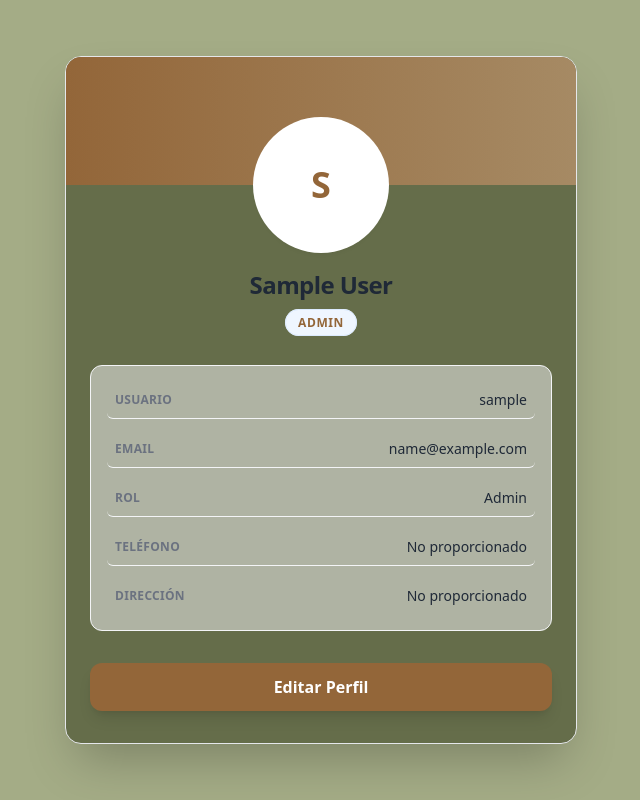
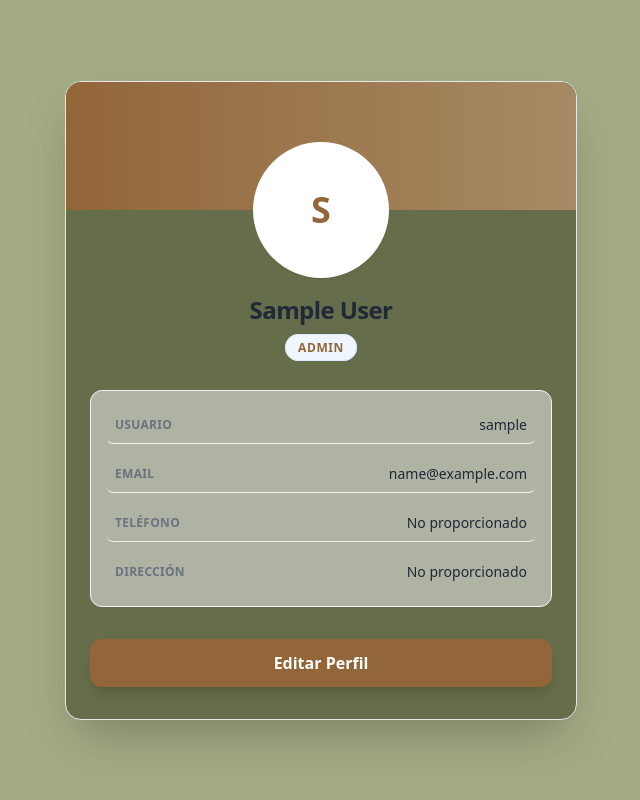
Before and after one commit to mapamu1993/SOLe_FRONT, a React (Vite) app: page /profile in a window 1280 px wide. Shown: the whole page, without its empty margins (319-959 px from the left). Built offline with nearby package versions, Linux system fonts and the light colour scheme; sample sign-in values are in the browser's storage.

Commit message:
elimino rol

```diff
--- a/src/features/auth/pages/UserProfilePage.tsx
+++ b/src/features/auth/pages/UserProfilePage.tsx
@@ -35,7 +35,6 @@ const UserProfilePage: React.FC = () => {
   const profileDetails = [
     { label: "Usuario", value: user.username },
     { label: "Email", value: user.email },
-    { label: "Rol", value: formateRole },
     { label: "Teléfono", value: user.phone || "No proporcionado" },
     { label: "Dirección", value: user.address || "No proporcionado" },
   ];
```
